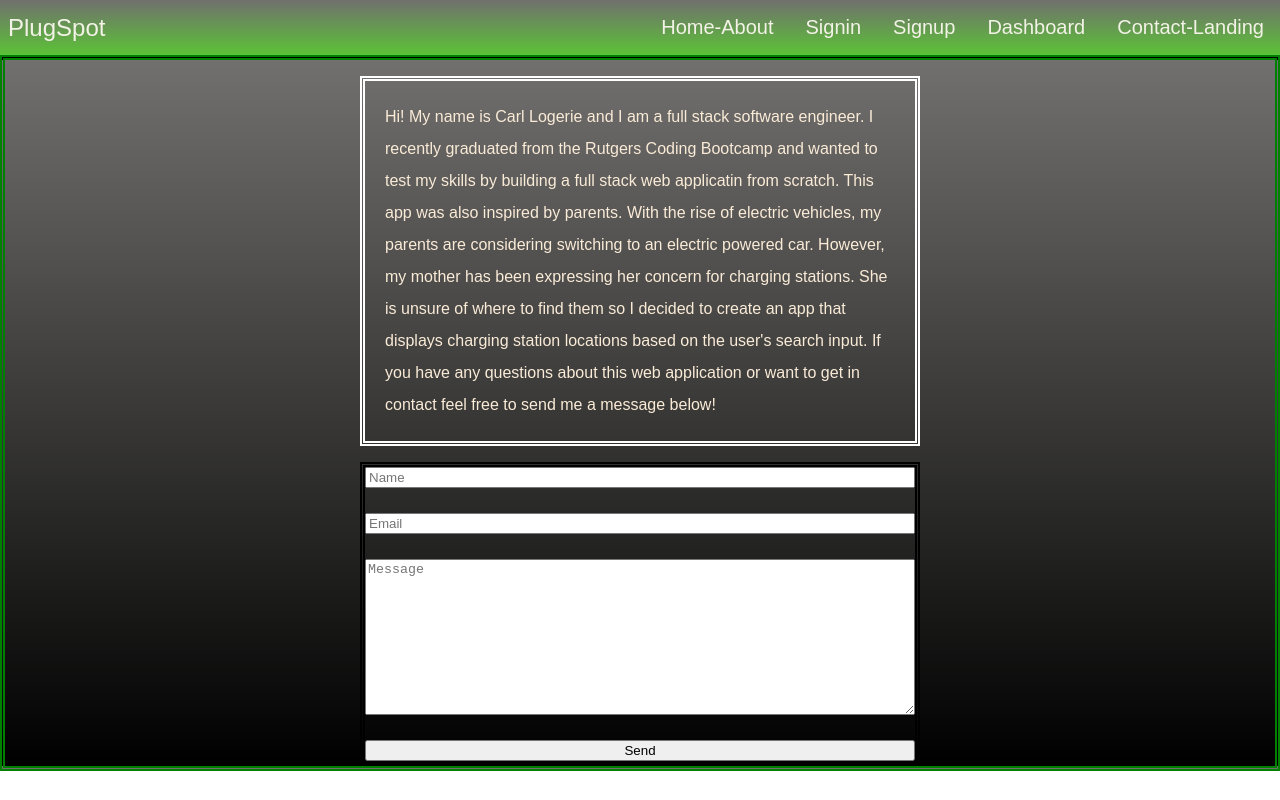
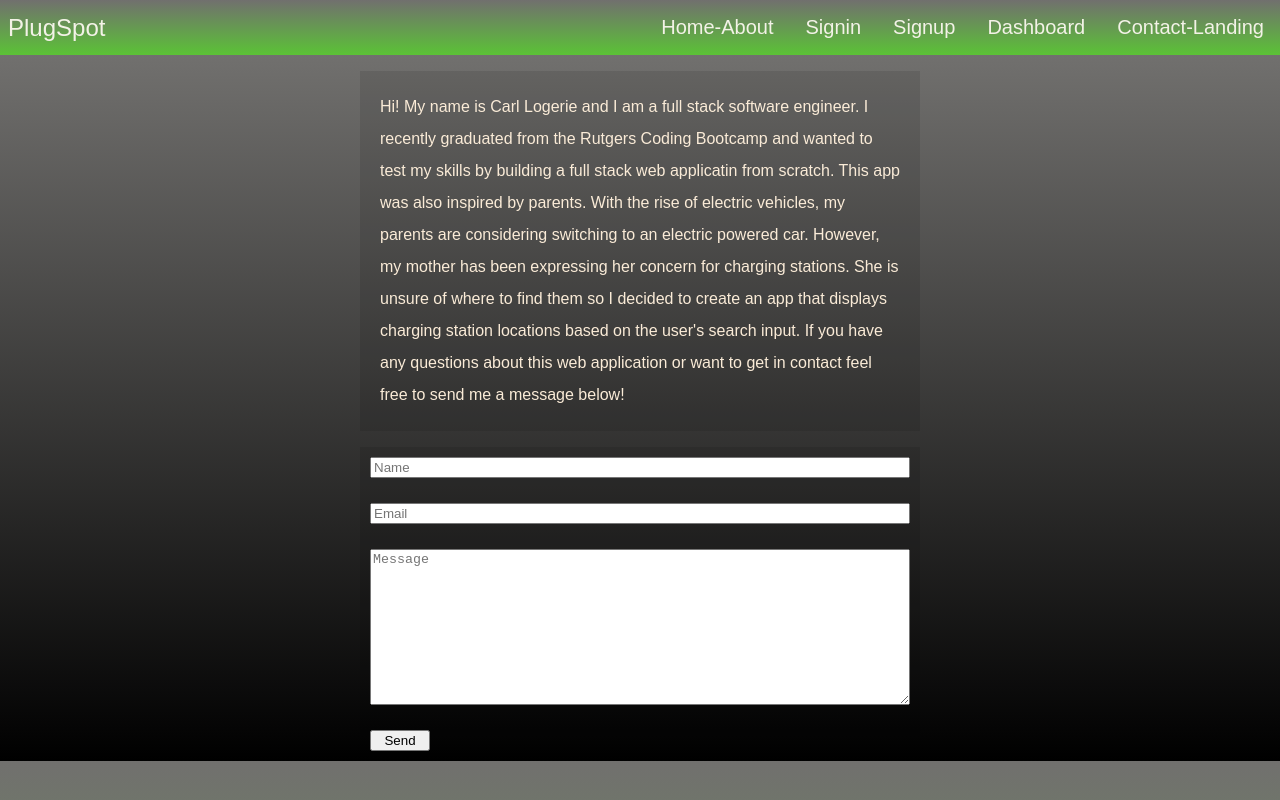
Before and after one commit to clogerie92/EV-Charging-Station-Locator, a React (Create React App) app: page / in a window 1280 px wide. Built offline with nearby package versions, Linux system fonts and the light colour scheme.

Commit message:
changed background color of contact-container and short-bio container to transparent black color, changed width of send button, changed background color of body to match navbar

```diff
--- a/src/App.css
+++ b/src/App.css
@@ -1,10 +1,6 @@
 * {
     box-sizing: border-box;
 }
-
-html, body {
-    min-width: 578px;
-    }
 
 body {
     margin: 0;
--- a/src/Components/Styles/LandingPage.css
+++ b/src/Components/Styles/LandingPage.css
@@ -1,6 +1,14 @@
+body {
+    background: linear-gradient(to top,  #5BC236, #71706e);
+}
+
+html, body {
+    min-width: 578px;
+    }
+
 .landing-container {
     background: linear-gradient(to bottom, #71706e, #000000);
-    border: 5px double green;
+    /* border: 5px double green; */
     display: flex;
     flex-direction: column;
     justify-content: center;
@@ -8,12 +16,13 @@
 }
 
 .bio-container {
-    border: 5px double white;
+    /* border: 5px double white; */
+    background-color: rgba(0, 0, 0, 0.1);
     color: antiquewhite;
     display: flex;
     justify-content: center;
     align-items: center;
-    font-family: Arial, Helvetica, sans-serif;
+    font-family: sans-serif;
     line-height: 2;
     padding: 20px;
     width: 35rem;
@@ -21,10 +30,17 @@
 }
 
 .contact-container {
-    border: 5px double black;
+    /* border: 5px double black; */
+    background-color: rgba(0, 0, 0, 0.1);
     display: flex;
     flex-direction: column;
+    padding: 10px;
     gap: 25px;
     width: 35rem;
     /* height: auto; */
 }
+
+button {
+    margin-top: 0px;
+    width: 60px;
+}
```
